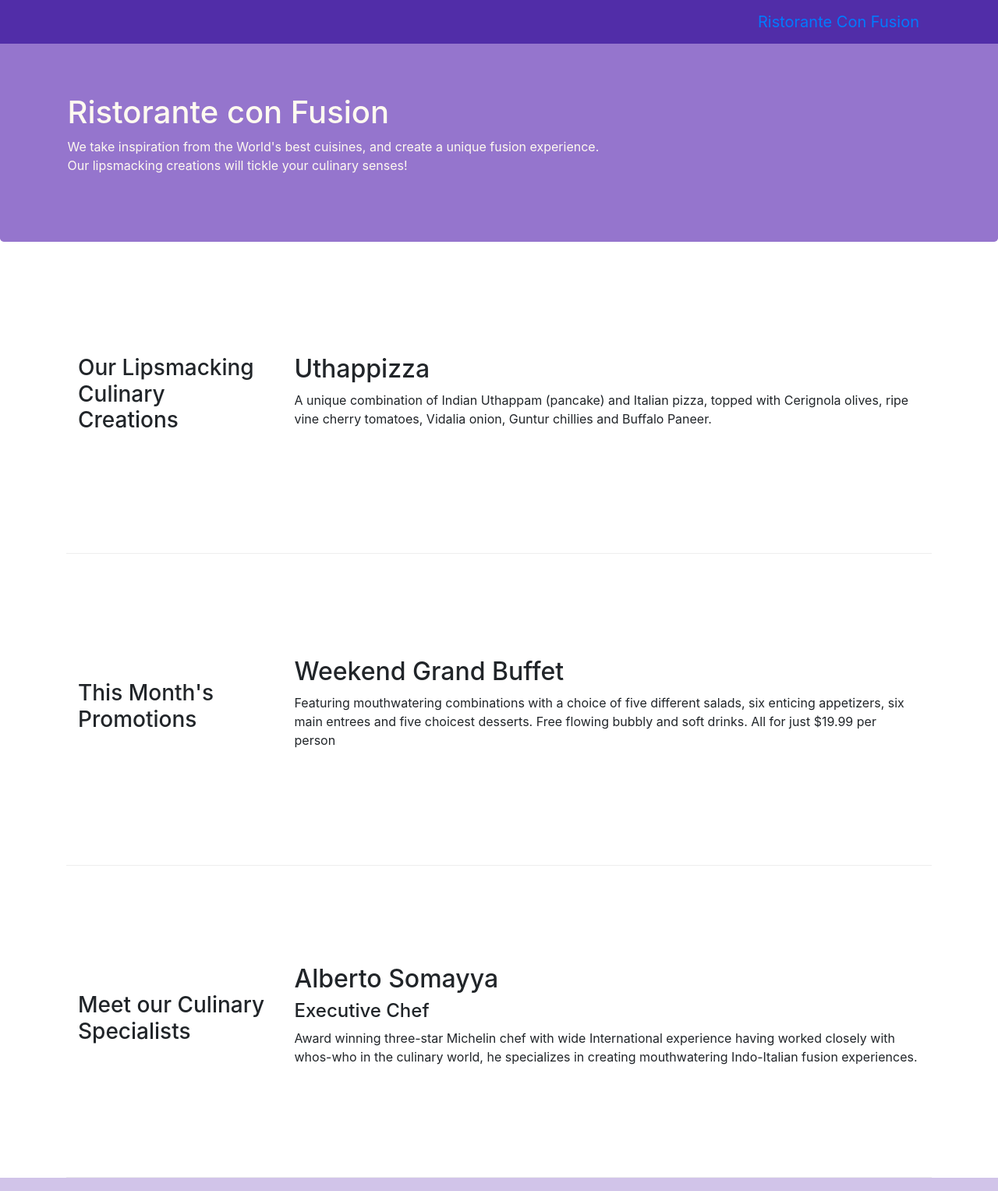
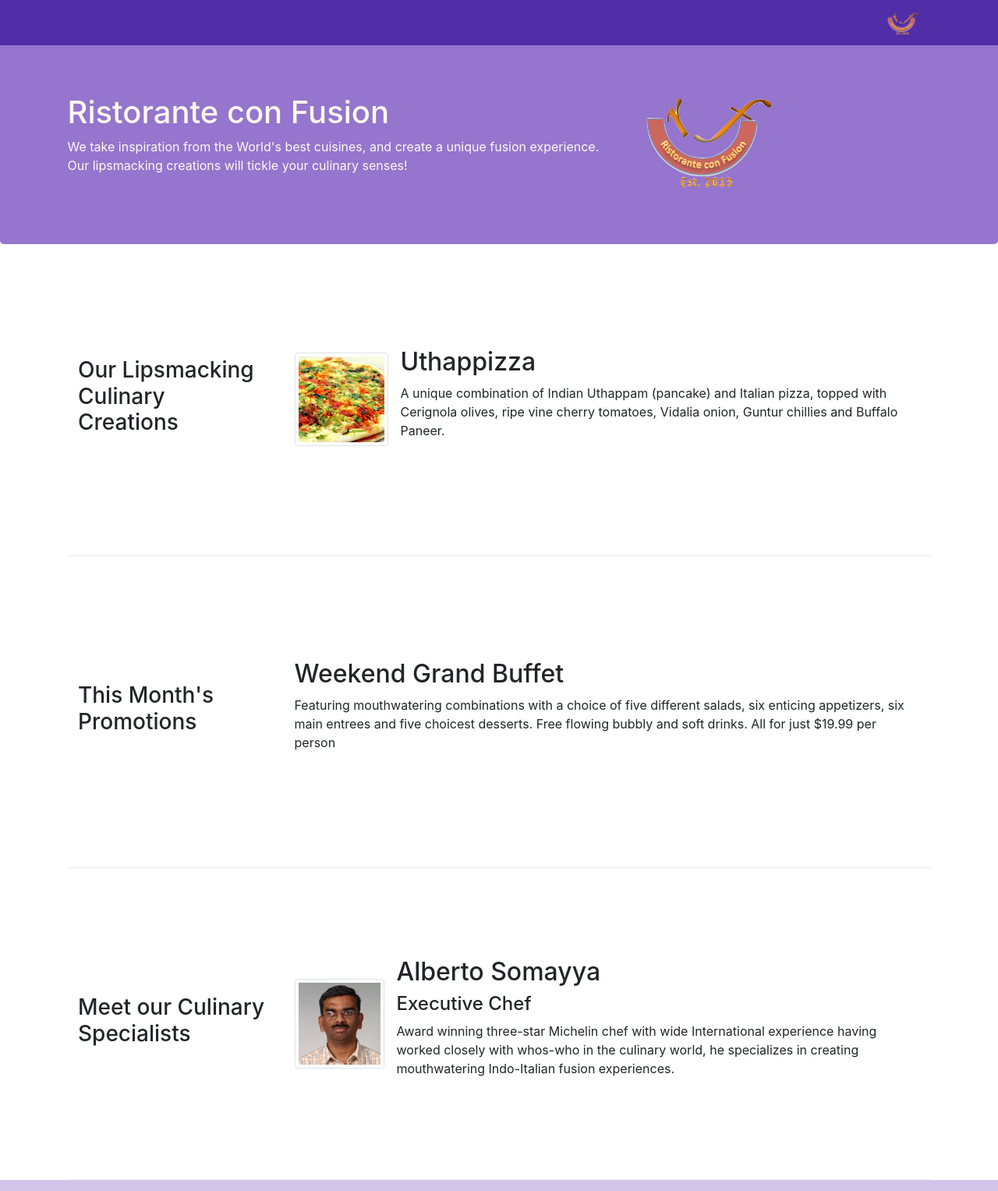
Before and after one commit to ThiernoAmirouDiallo/ConfusionBootstrapJQuery, a website: page index.html in a window 1280 px wide. Shown: the top 1527 px of the page at 78% size. Drawn offline with nearby package versions, Linux system fonts and the light colour scheme.

Commit message:
Images and Media

```diff
--- a/index.html
+++ b/index.html
@@ -23,8 +23,8 @@
                         <span class="navbar-toggler-icon"></span>
                     </button>
 
-                   <a class="navbar-brand" href="./index.html">Ristorante Con Fusion</a>
-                   <div class="collapse navbar-collapse" id="Navbar">
+                    <a class="navbar-brand" href="./index.html"><img src="img/logo.png" height="30" width="41"></a>
+                    <div class="collapse navbar-collapse" id="Navbar">
                         <ul class="navbar-nav">
                             <li class="nav-item active"><a class="nav-link" href="#"><span class="fa fa-home fa-lg"></span> Home</a></li>
                             <li class="nav-item"><a class="nav-link" href="./aboutus.html"><span class="fa fa-info fa-lg"></span> About</a></li>
@@ -42,7 +42,8 @@
                     <h1>Ristorante con Fusion</h1>
                     <p>We take inspiration from the World's best cuisines, and create a unique fusion experience. Our lipsmacking creations will tickle your culinary senses!</p>
                 </div>
-                <div class="col col-sm">
+                <div class="col col-sm align-self-center">
+                    <img src="img/logo.png" class="img-fluid">
                 </div>
             </div>
         </div>
@@ -54,8 +55,17 @@
                 <h3>Our Lipsmacking Culinary Creations</h3>
             </div>
             <div class="col-sm col-md flex-first">
-                <h2>Uthappizza</h2>
-                <p class="hidden-xs-down">A unique combination of Indian Uthappam (pancake) and Italian pizza, topped with Cerignola olives, ripe vine cherry tomatoes, Vidalia onion, Guntur chillies and Buffalo Paneer.</p>
+                <div class="media">
+                    <img class="d-flex mr-3 img-thumbnail align-self-center"
+                         src="img/uthappizza.png" alt="Uthappizza">
+                    <div class="media-body">
+                        <h2 class="mt-0">Uthappizza</h2>
+                        <p class="hidden-xs-down">A unique combination of Indian Uthappam (pancake) and
+                          Italian pizza, topped with Cerignola olives, ripe vine
+                          cherry tomatoes, Vidalia onion, Guntur chillies and
+                          Buffalo Paneer.</p>
+                    </div>
+                </div>
             </div>
         </div>
 
@@ -75,9 +85,19 @@
                 <h3>Meet our Culinary Specialists</h3>
             </div>
             <div class="col-sm col-md flex-first">
-                <h2>Alberto Somayya</h2>
-                <h4>Executive Chef</h4>
-                <p class="hidden-xs-down">Award winning three-star Michelin chef with wide International experience having worked closely with whos-who in the culinary world, he specializes in creating mouthwatering Indo-Italian fusion experiences. </p>
+                <div class="media">
+                    <img class="d-flex mr-3 img-thumbnail align-self-center"
+                         src="img/alberto.png" alt="Alberto Somayya">
+                    <div class="media-body">
+                        <h2 class="mt-0">Alberto Somayya</h2>
+                        <h4>Executive Chef</h4>
+                        <p class="hidden-xs-down">Award winning three-star Michelin chef with wide
+                         International experience having worked closely with
+                         whos-who in the culinary world, he specializes in
+                          creating mouthwatering Indo-Italian fusion experiences.
+                         </p>
+                    </div>
+                </div>
             </div>
         </div>
     </div>
```
Also changed, not shown: aboutus.html (+4 -3 lines), contactus.html (+3 -2 lines), img/alberto.png (added), img/buffet.png (added), img/logo.png (added), img/uthappizza.png (added), 1 other file.
